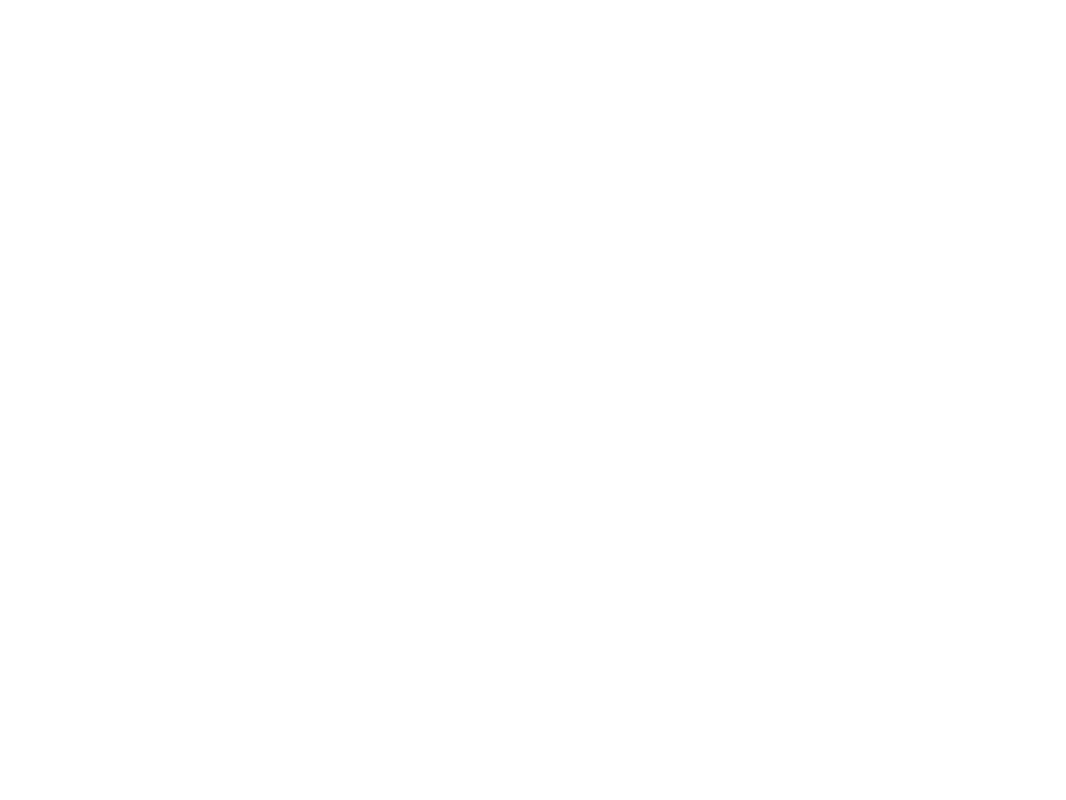
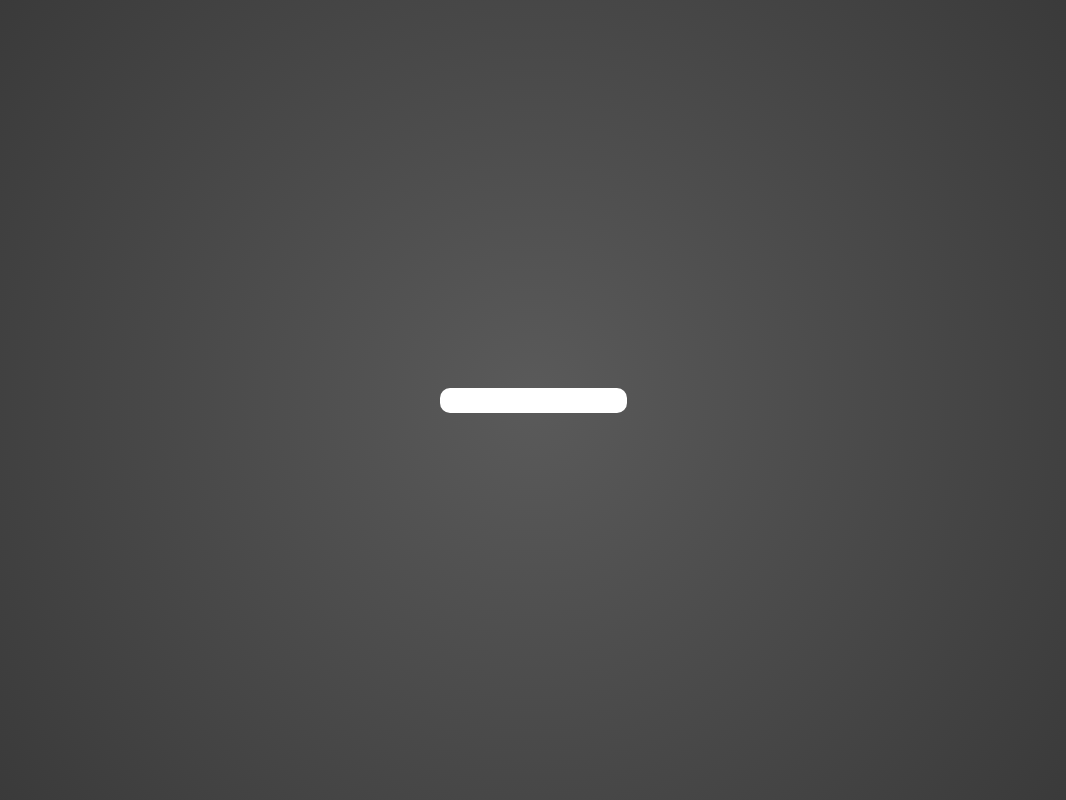
Before and after one commit to bendik-kodehode/React_API, a React (Vite) app: page / in a window 1280 px wide. Shown: the whole page, without its empty margins (107-1173 px from the left). Built offline with nearby package versions, Linux system fonts and the light colour scheme.

Commit message:
Working on API calling

```diff
--- a/package.json
+++ b/package.json
@@ -10,8 +10,10 @@
     "preview": "vite preview"
   },
   "dependencies": {
+    "axios": "^1.6.8",
     "react": "^18.2.0",
-    "react-dom": "^18.2.0"
+    "react-dom": "^18.2.0",
+    "react-router-dom": "^6.22.3"
   },
   "devDependencies": {
     "@types/react": "^18.2.66",
--- a/src/components/Searchbar/Searchbar.jsx
+++ b/src/components/Searchbar/Searchbar.jsx
@@ -1,3 +1,21 @@
-export default function Searchbar() {
-    return <></>
+export default function Searchbar({setInput}) {
+
+    const handleInput = (e) => {
+        e.preventDefault();
+        setInput(e.target.value)
+    }
+
+    return (
+        <input
+            type="text"
+            style={{
+                height: "25px",
+                outline: "none",
+                border: "none",
+                borderRadius: "10px",
+                padding: "5px"
+            }}
+            onChange={handleInput}
+        />
+    )
 }
--- /dev/null
+++ b/src/index.css
@@ -0,0 +1,5 @@
+* {
+    margin: 0;
+    padding: 0;
+    box-sizing: border-box;
+}
--- a/src/main.jsx
+++ b/src/main.jsx
@@ -1,8 +1,31 @@
 import React from "react";
 import ReactDOM from "react-dom/client";
+import { createBrowserRouter, RouterProvider } from "react-router-dom";
+import "./index.css";
+
+import LandingPage from "./pages/LandingPage/LandingPage";
+import DetailPage from "./pages/DetailPage";
+import ResultsPage from "./pages/ResultsPage";
+import ErrorPage from "./pages/ErrorPage";
+
+const router = createBrowserRouter([
+  {
+    path: "/",
+    element: <LandingPage/>,
+    errorElement: <ErrorPage/>
+  },
+  {
+    path: "/results",
+    element: <ResultsPage/>
+  },
+  {
+    path: "/detail",
+    element: <DetailPage/>
+  }
+]);
 
 ReactDOM.createRoot(document.getElementById("root")).render(
   <React.StrictMode>
-
+    <RouterProvider router={router}/>
   </React.StrictMode>
 );
--- a/src/pages/DetailPage.jsx
+++ b/src/pages/DetailPage.jsx
@@ -1,3 +1,3 @@
 export default function DetailPage() {
-    return <></>
+    return (<></>)
 }
--- /dev/null
+++ b/src/pages/ErrorPage.jsx
@@ -0,0 +1,6 @@
+export default function ErrorPage() {
+    return (
+        <>
+        </>
+    )
+}
--- /dev/null
+++ b/src/pages/LandingPage/LandingPage.jsx
@@ -0,0 +1,15 @@
+import { useState } from "react";
+
+import Searchbar from "../../components/Searchbar/Searchbar";
+import style from "./LandingPage.module.css";
+
+export default function LandingPage() {
+    const [input, setInput] = useState("");
+    console.log(input);
+
+    return (
+        <div className={style.background}>
+            <Searchbar setInput={setInput}/>
+        </div>
+    )
+}
--- /dev/null
+++ b/src/pages/LandingPage/LandingPage.module.css
@@ -0,0 +1,7 @@
+.background {
+    background: radial-gradient(circle, rgb(90, 90, 90), rgb(54, 54, 54));
+    min-height: 100vh;
+    display: flex;
+    justify-content: center;
+    align-items: center;
+}
--- a/src/pages/ResultsPage.jsx
+++ b/src/pages/ResultsPage.jsx
@@ -1,3 +1,31 @@
-export default function ResultsPage() {
-    return <></>
+import { useState, useEffect } from "react"
+
+import ListItem from "../components/ListItem/ListItem"
+
+export default function ResultsPage(input) {
+    const [data, setData] = useState();
+
+    useEffect(() => {
+        const fetch = async () => {
+            const url = import.meta.env.VITE_API_URL;
+            const key = import.meta.env.VITE_API_KEY;
+            try {
+                const result = await axios(`${url}/v1/search/?apiKey=${key}&search_field=name&search_value=${encodeURIComponent(input)}`);
+                setData(result)
+                console.log(result);
+            } catch (error) {
+                console.error(error.message)
+            }
+        }
+    })
+
+    return (
+        <div>
+            <ul>
+                {result.map(resultItem => {
+                    return <ListItem resultItem={resultItem}/>
+                })}
+            </ul>
+        </div>
+    )
 }
```
Also changed, not shown: src/pages/HomePage.jsx (deleted), 2 other files (tests, documents, lock files or other folders).
